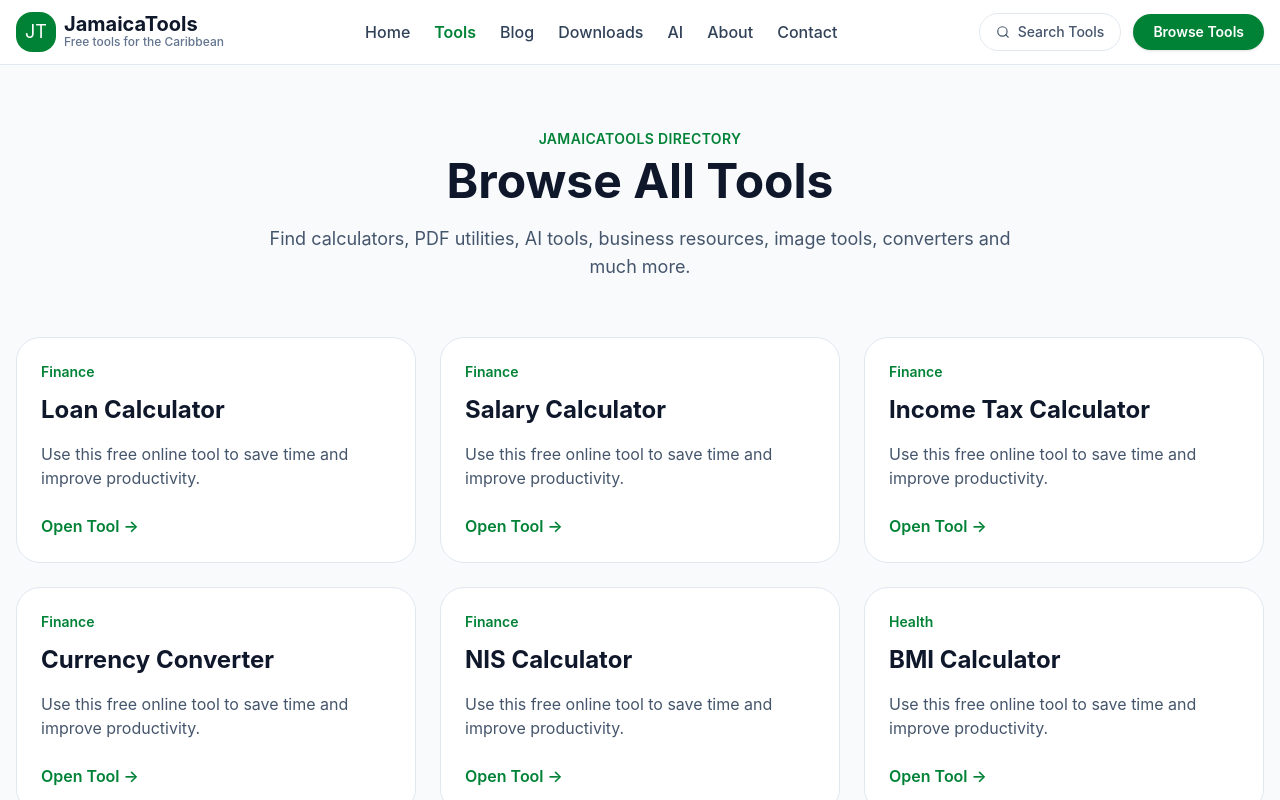
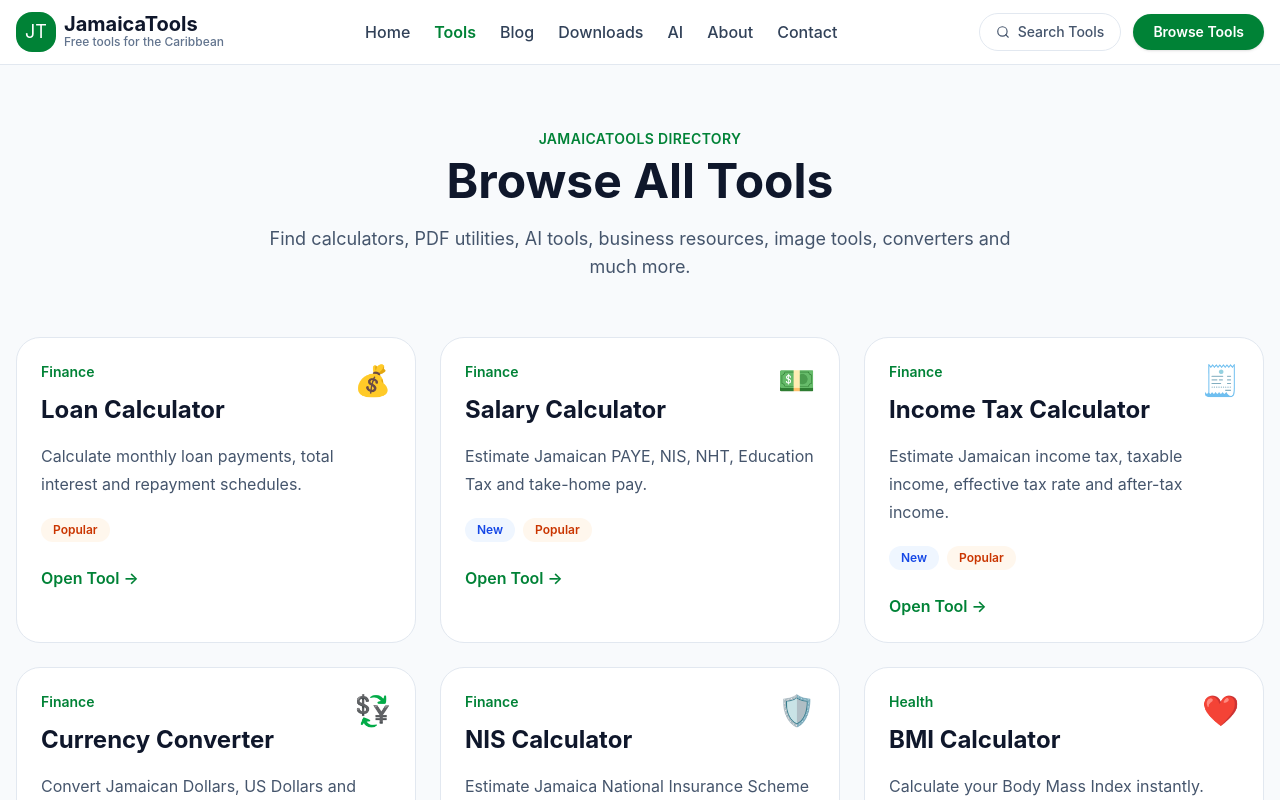
Before and after one commit to Movieslists02/jamaicatools, a React (Vite) app: page /tools in a window 1280 px wide. Shown: the top 800 px of the page. Built offline with nearby package versions, Linux system fonts and the light colour scheme.

Commit message:
feat: improve tool cards and add not found page

```diff
--- a/src/components/tools/ToolCard.jsx
+++ b/src/components/tools/ToolCard.jsx
@@ -6,17 +6,37 @@
       to={`/tools/${tool.slug}`}
       className="group rounded-3xl border border-slate-200 bg-white p-6 transition hover:-translate-y-1 hover:border-green-200 hover:shadow-lg"
     >
-      <p className="text-sm font-semibold text-green-700">
-        {tool.category}
-      </p>
+      <div className="flex items-start justify-between gap-4">
+        <div>
+          <p className="text-sm font-semibold text-green-700">
+            {tool.category}
+          </p>
 
-      <h3 className="mt-3 text-2xl font-bold text-slate-900 group-hover:text-green-700">
-        {tool.title}
-      </h3>
+          <h2 className="mt-3 text-2xl font-bold text-slate-900 group-hover:text-green-700">
+            {tool.title}
+          </h2>
+        </div>
 
-      <p className="mt-4 text-slate-600">
-        Use this free online tool to save time and improve productivity.
-      </p>
+        <span className="text-3xl" aria-hidden="true">
+          {tool.icon}
+        </span>
+      </div>
+
+      <p className="mt-4 leading-7 text-slate-600">{tool.description}</p>
+
+      <div className="mt-5 flex flex-wrap gap-2">
+        {tool.new && (
+          <span className="rounded-full bg-blue-50 px-3 py-1 text-xs font-semibold text-blue-700">
+            New
+          </span>
+        )}
+
+        {tool.popular && (
+          <span className="rounded-full bg-orange-50 px-3 py-1 text-xs font-semibold text-orange-700">
+            Popular
+          </span>
+        )}
+      </div>
 
       <span className="mt-6 inline-block font-semibold text-green-700">
         Open Tool →
--- /dev/null
+++ b/src/pages/NotFound.jsx
@@ -0,0 +1,41 @@
+import { Link } from "react-router-dom";
+import { Helmet } from "react-helmet-async";
+
+function NotFound() {
+  return (
+    <>
+      <Helmet>
+        <title>Page Not Found | JamaicaTools</title>
+        <meta
+          name="description"
+          content="The requested JamaicaTools page could not be found."
+        />
+      </Helmet>
+
+      <section className="bg-slate-50 py-24">
+        <div className="mx-auto max-w-3xl px-4 text-center">
+          <p className="text-sm font-semibold uppercase tracking-wide text-green-700">
+            Error 404
+          </p>
+
+          <h1 className="mt-3 text-4xl font-bold text-slate-900">
+            Page Not Found
+          </h1>
+
+          <p className="mt-4 text-lg text-slate-600">
+            The page may have moved, been removed, or never existed.
+          </p>
+
+          <Link
+            to="/"
+            className="mt-8 inline-block rounded-full bg-green-700 px-6 py-3 font-semibold text-white hover:bg-green-800"
+          >
+            Return Home
+          </Link>
+        </div>
+      </section>
+    </>
+  );
+}
+
+export default NotFound;
--- a/src/routes/AppRoutes.jsx
+++ b/src/routes/AppRoutes.jsx
@@ -8,6 +8,7 @@
 import Privacy from "../pages/Privacy";
 import Terms from "../pages/Terms";
 import ToolDetails from "../pages/ToolDetails";
+import NotFound from "../pages/NotFound";
 
 function AppRoutes() {
   return (
@@ -21,6 +22,7 @@
         <Route path="/contact" element={<Contact />} />
         <Route path="/privacy" element={<Privacy />} />
         <Route path="/terms" element={<Terms />} />
+        <Route path="*" element={<NotFound />} />
       </Route>
     </Routes>
   );
```
